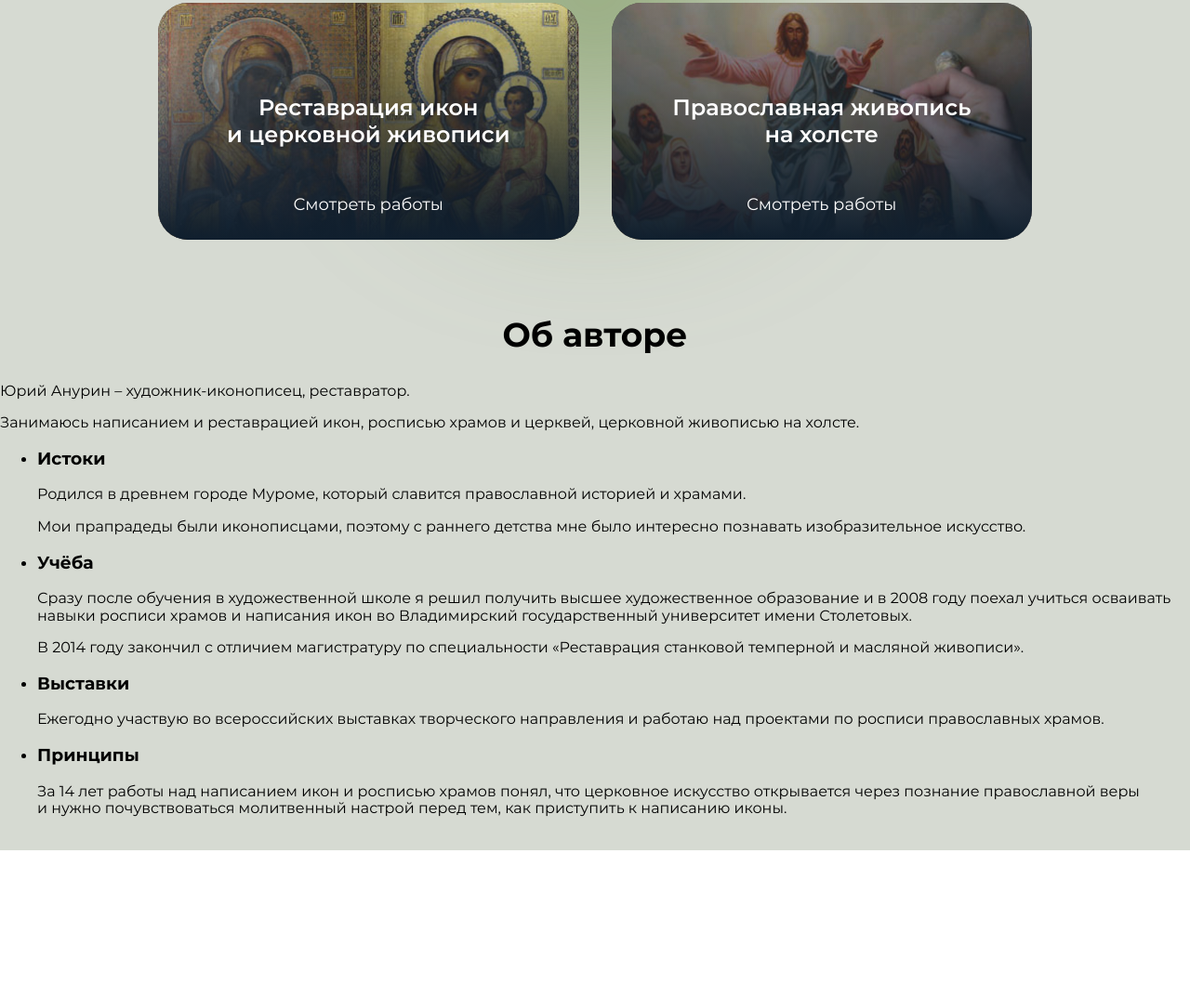
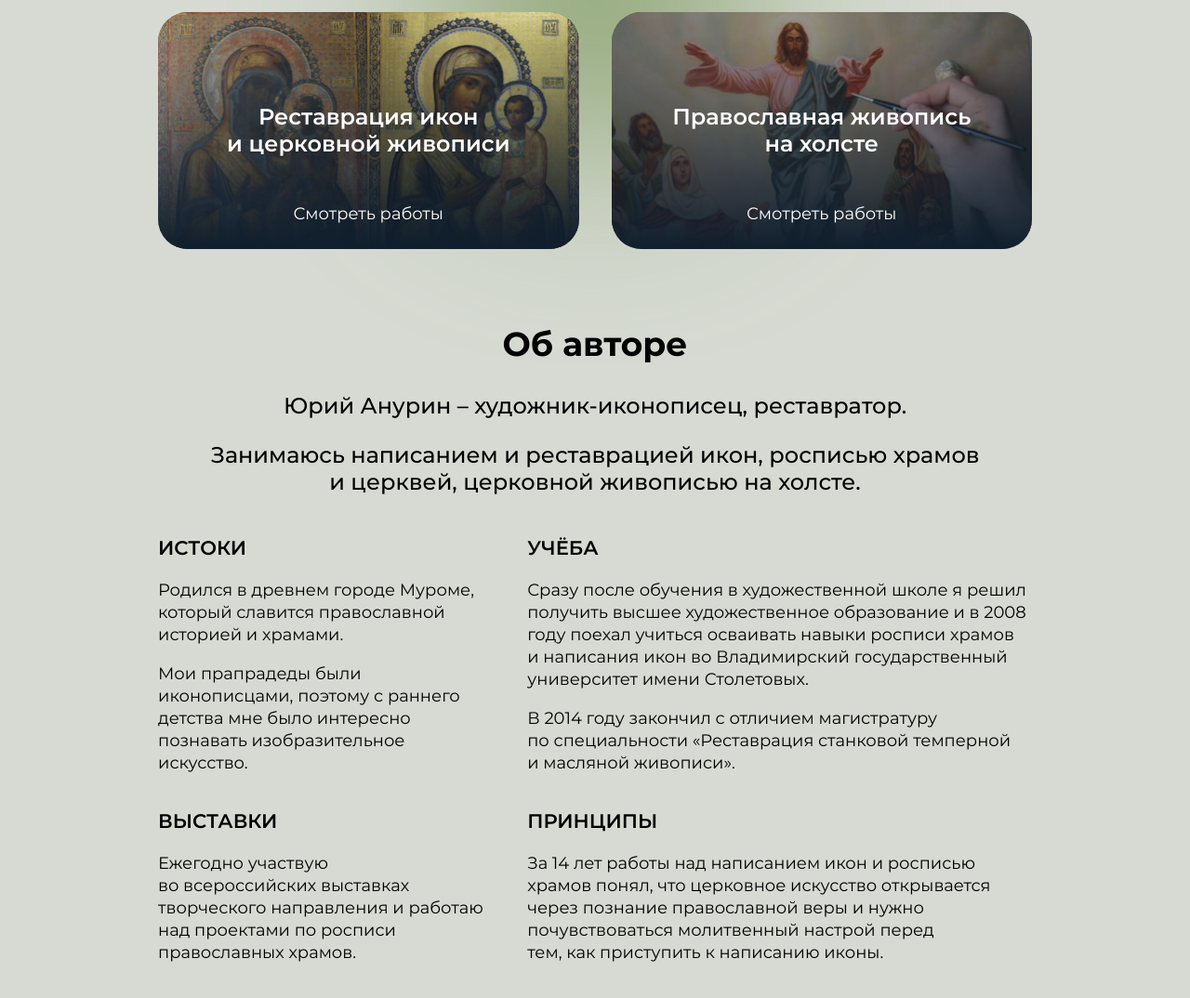
Before and after one commit to kalaganov5/anurin-Iconopis, a website: page source/index.html in a window 1280 px wide. Shown: the part 1266-2340 px from the top of the page at 93% size. Before the commit the page ends 2181 px from the top, so only its background shows below. Drawn offline with nearby package versions, Linux system fonts and the light colour scheme; files that its build step writes are made by us from their sources.

Commit message:
screen about

```diff
--- a/source/index.html
+++ b/source/index.html
@@ -205,10 +205,10 @@
             <h3 class="biography__head">
               Истоки
             </h3>
-            <p class="biography__body">
+            <p class="paragraph biography__body">
               Родился в&nbsp;древнем городе Муроме, который славится православной историей и&nbsp;храмами.
             </p>
-            <p class="biography__body">
+            <p class="biography__body paragraph">
               Мои прапрадеды были иконописцами, поэтому с&nbsp;раннего детства мне было интересно познавать изобразительное искусство.
             </p>
           </li>
@@ -216,10 +216,10 @@
             <h3 class="biography__head">
               Учёба
             </h3>
-            <p class="biography__body">
+            <p class="biography__body paragraph">
               Сразу после обучения в&nbsp;художественной школе я&nbsp;решил получить высшее художественное образование и&nbsp;в&nbsp;2008 году поехал учиться осваивать навыки росписи храмов и&nbsp;написания икон во&nbsp;Владимирский государственный университет имени Столетовых.
             </p>
-            <p class="biography__body">
+            <p class="biography__body paragraph">
               В 2014 году закончил с&nbsp;отличием магистратуру по&nbsp;специальности &laquo;Реставрация станковой темперной и&nbsp;масляной живописи&raquo;.
             </p>
           </li>
@@ -227,7 +227,7 @@
             <h3 class="biography__head">
               Выставки
             </h3>
-            <p class="biography__body">
+            <p class="biography__body paragraph">
               Ежегодно участвую во&nbsp;всероссийских выставках творческого направления и&nbsp;работаю над проектами по&nbsp;росписи православных храмов.
             </p>
           </li>
@@ -235,7 +235,7 @@
             <h3 class="biography__head">
               Принципы
             </h3>
-            <p class="biography__body">
+            <p class="biography__body paragraph">
               За 14 лет работы над&nbsp;написанием икон и&nbsp;росписью храмов понял, что&nbsp;церковное искусство открывается через познание православной веры и&nbsp;нужно почувствоваться молитвенный настрой перед тем,&nbsp;как&nbsp;приступить к&nbsp;написанию иконы.
             </p>
           </li>
--- /dev/null
+++ b/source/less/block/about.less
@@ -0,0 +1,23 @@
+.about {
+  display: grid;
+  grid-template-columns: minmax(25px, auto) minmax(auto, 940px) minmax(25px, auto);
+
+  & > * {
+    grid-column: ~"2/3";
+  }
+}
+
+.about__subtitle {
+  font-weight: 500;
+  text-align: center;
+  margin-top: 0;
+  .font-size(14, 24);
+  .line-height(16, 29);
+}
+
+@media @desktop {
+  .about__subtitle {
+    font-size: 24px;
+    line-height: 29px;
+  }
+}
--- /dev/null
+++ b/source/less/block/biography.less
@@ -0,0 +1,39 @@
+.biography {
+  .list-style-none();
+  .font-size(14, 18);
+  .line-height(16, 24);
+}
+
+.biography__head {
+  font-weight: 600;
+  text-transform: uppercase;
+}
+
+.biography__body {
+  margin-top: 0;
+}
+
+@media @desktop {
+  .biography {
+    font-size: 18px;
+    line-height: 24px;
+    display: flex;
+    flex-direction: row;
+    flex-wrap: wrap;
+    width: 100%;
+    justify-content: space-between;
+  }
+
+  .biography__body {
+    font-size: 18px;
+    line-height: 24px;
+  }
+
+  .biography__item {
+    width: 38%;
+
+    &:nth-child(2n) {
+      width: calc(62% - 40px);
+    }
+  }
+}
--- a/source/less/block/paragraph.less
+++ b/source/less/block/paragraph.less
@@ -1,6 +1,11 @@
 .paragraph {
   font-weight: 400;
-  font-size: 14px;
-  line-height: 17px;
+  .font-size(14, 18);
+  .line-height(16, 22);
   color: @color-black-original;
 }
+
+@media @desktop {
+  font-size: 18px;
+  line-height: 22px;
+}
--- a/source/less/block/portfolio.less
+++ b/source/less/block/portfolio.less
@@ -30,7 +30,7 @@
     justify-self: center;
     font-weight: 400;
     .font-size(16, 18);
-    .line-height(20, 22);
+    .line-height(20, 24);
 
     &:last-of-type {
       margin-bottom: 45px;
@@ -41,6 +41,6 @@
 @media @desktop {
   .portfolio__text {
     font-size: 18px;
-    line-height: 22px;
+    line-height: 24px;
   }
 }
--- a/source/less/style.less
+++ b/source/less/style.less
@@ -18,3 +18,5 @@
 @import "block/hello-screen.less";
 @import "block/portfolio.less";
 @import "block/works.less";
+@import "block/about.less";
+@import "block/biography.less";
```
